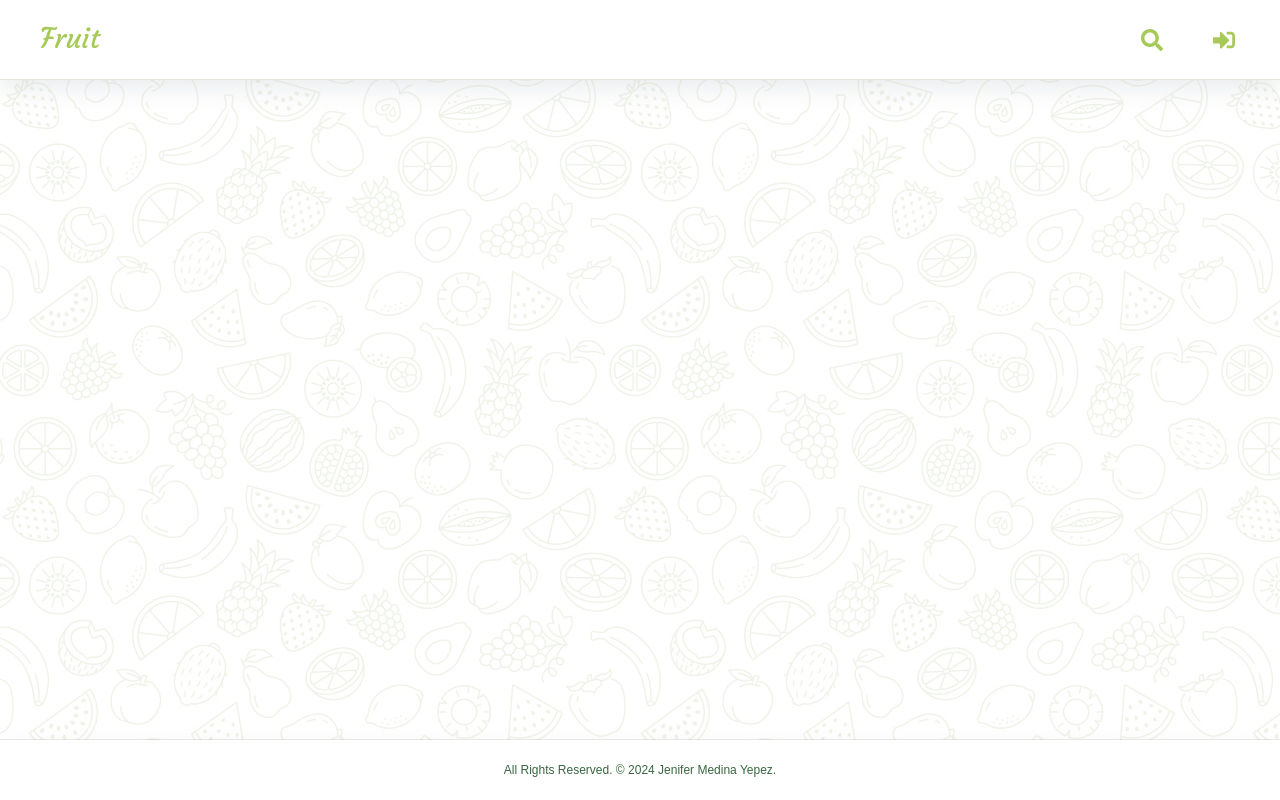
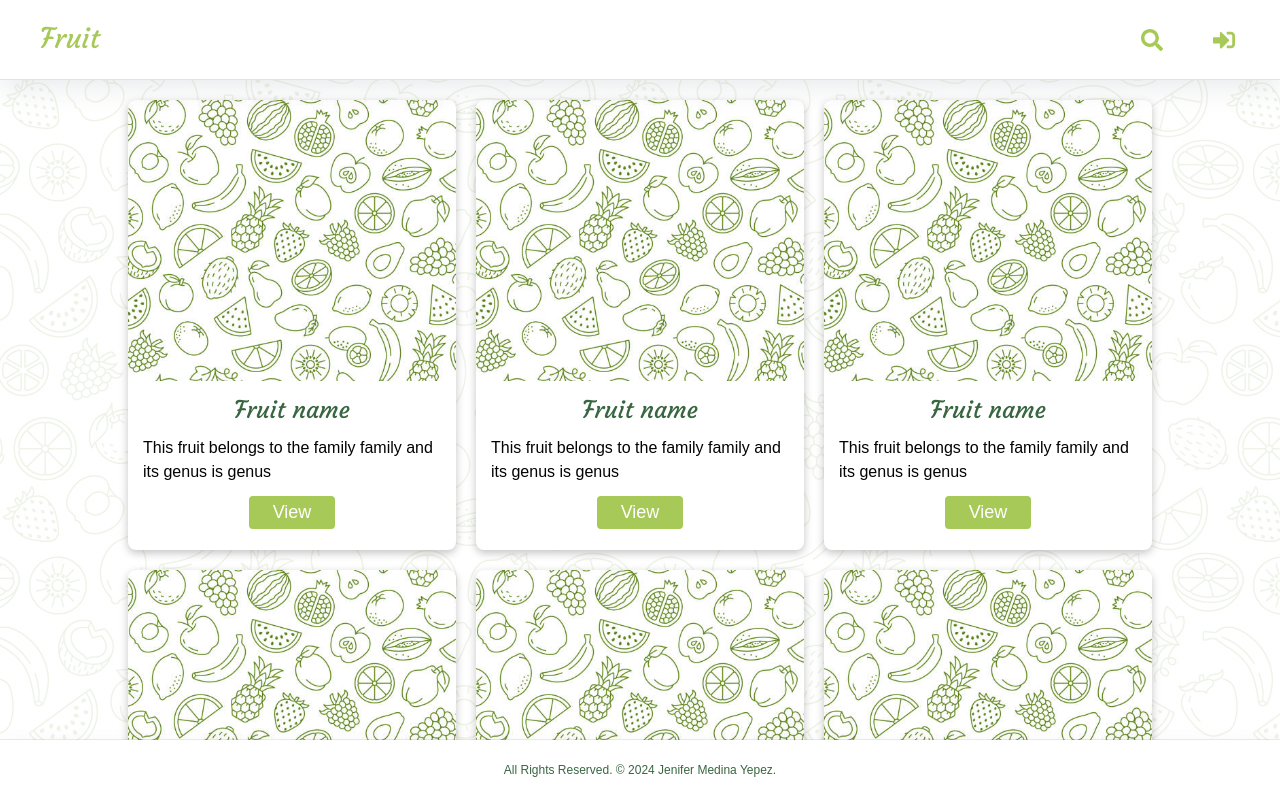
Before and after one commit to Jemeye/fruit-app, a React (Vite) app: page / in a window 1280 px wide. Built offline with nearby package versions, Linux system fonts and the light colour scheme.

Commit message:
Fruit styles

```diff
--- a/src/App.css
+++ b/src/App.css
@@ -27,6 +27,22 @@ p {
   color: var(--font-color);
 }
 
+::-webkit-scrollbar {
+  width: 3px;
+}
+
+::-webkit-scrollbar-thumb {
+  background-color: var(--primary-color)
+}
+
+::-webkit-scrollbar-thumb:hover {
+  background-color: var(--primary-color)
+}
+
+::-webkit-scrollbar-track {
+  background-color: white;
+}
+
 /* header */
 .header-container {
   position: absolute;
@@ -42,7 +58,7 @@ p {
   box-shadow: rgba(149, 157, 165, 0.2) 0px 8px 24px;
   border-bottom: 1px solid var(--background-color);
   background-color: white;
-  z-index: 2;
+  z-index: 3;
 }
 
 .header-container .logo-container {
@@ -118,6 +134,7 @@ p {
   margin-top: 20px;
   box-shadow: rgba(0, 0, 0, 0.05) 0px 6px 24px 0px, rgba(0, 0, 0, 0.08) 0px 0px 0px 1px;
   background-color: white;
+  z-index: 3;
 }
 
 .footer p {
@@ -126,13 +143,13 @@ p {
 }
 
 /* main */
-main{
+main {
   display: flex;
   justify-content: center;
   align-items: center;
   width: 100vw;
   height: 100vh;
-  padding: 0 10%;
+  /* padding: 0 10%; */
   z-index: 1;
 }
 
@@ -148,7 +165,7 @@ main::before {
 }
 
 /* login form */
-.form-container .form-content{
+.form-container .form-content {
   display: grid;
   grid-template-rows: 0.1fr 0.9fr;
   gap: 20px;
@@ -156,7 +173,7 @@ main::before {
   z-index: 2;
 }
 
-.form-container .form-content .form-description{
+.form-container .form-content .form-description {
   display: flex;
   flex-direction: column;
   justify-content: center;
@@ -165,18 +182,18 @@ main::before {
   padding: 5px;
 }
 
-.form-container .form-content .form-description h2{
+.form-container .form-content .form-description h2 {
   font-size: 32px;
   color: var(--primary-color);
 }
 
-.form-container .form-content .form-description p{
+.form-container .form-content .form-description p {
   font-size: 14px;
   color: var(--green);
   font-weight: 500;
 }
 
-.form-container .form-content form{
+.form-container .form-content form {
   display: flex;
   flex-direction: column;
   justify-content: space-around;
@@ -191,18 +208,18 @@ main::before {
   z-index: 2;
 }
 
-.form-container .form-content div{
+.form-container .form-content div {
   width: 100%;
 }
 
-.form-container .form-content p{
+.form-container .form-content p {
   font-weight: bold;
   color: var(--primary-color);
   margin-bottom: 10px;
 }
 
 
-.form-container .form-content form input{
+.form-container .form-content form input {
   height: 50px;
   width: 100%;
   background-color: transparent;
@@ -213,10 +230,10 @@ main::before {
 }
 
 .form-container .form-content form input::placeholder {
-  color:rgb(165, 165, 165);
+  color: rgb(165, 165, 165);
 }
 
-.form-container .form-content form button{
+.form-container .form-content form button {
   height: 50px;
   width: 100%;
   background-color: var(--primary-color);
@@ -228,13 +245,80 @@ main::before {
   cursor: pointer;
 }
 
-.form-container .form-content form button:hover{
+.form-container .form-content form button:hover {
   background-color: var(--green);
   color: white;
 }
 
+/* fruit list */
+.fruit-list {
+  display: grid;
+  grid-template-columns: repeat(auto-fit, minmax(250px, 1fr));
+  gap: 20px;
+  justify-items: center;
+  width: 100%;
+  height: 100%;
+  padding: 80px 10% 50px 10%;
+  overflow: scroll;
+  z-index: 2;
+}
+
+.fruit-card {
+  display: grid;
+  grid-template-columns: 0.4fr 0.6fr;
+  width: 100%;
+  height: 150px;
+  background-color: white;
+  border-radius: 8px;
+  box-shadow: rgba(0, 0, 0, 0.24) 0px 3px 8px;
+}
+
+.fruit-card .fruit-image img {
+  width: 100%;
+  height: 100%;
+  object-fit: cover;
+  border-top-left-radius: 12px;
+  border-bottom-left-radius: 12px;
+}
+
+.fruit-card .fruit-description {
+  display: flex;
+  flex-direction: column;
+  justify-content: center;
+  align-items: flex-start;
+  padding: 10px 15px;
+}
+
+.fruit-card .fruit-description h2 {
+  font-family: "Courgette", cursive;
+  font-size: 18px;
+  color: var(--green);
+  margin-bottom: 4px;
+}
+
+.fruit-card .fruit-description p {
+  font-size: 12px;
+  margin-bottom: 8px;
+}
+
+.fruit-card .fruit-description button {
+  font-size: 14px;
+  color: white;
+  background-color: var(--primary-color);
+  border: none;
+  border-radius: 4px;
+  padding: 8px 12px;
+  cursor: pointer;
+}
+
+.fruit-card .fruit-description button:hover {
+  background-color: var(--green);
+}
+
+
 /* media queries */
 @media (min-width: 481px) and (max-width: 767px) {
+
   /* header */
   .header-container {
     height: 60px;
@@ -254,13 +338,13 @@ main::before {
   }
 
   /* login */
-  .form-container .form-content{
+  .form-container .form-content {
     display: grid;
     grid-template-columns: 1fr 1fr;
     grid-template-rows: 1fr;
   }
 
-  .form-container .form-content .form-description h2{
+  .form-container .form-content .form-description h2 {
     font-size: 40px;
   }
 
@@ -268,13 +352,35 @@ main::before {
     font-size: 16px;
   }
 
-  .form-container .form-content form input, .form-container .form-content form button{
+  .form-container .form-content form input,
+  .form-container .form-content form button {
     height: 50px;
+  }
+
+  /* fruit list */
+  .fruit-card {
+    height: 200px;
+  }
+
+  .fruit-card .fruit-description h2 {
+    font-size: 20px;
+    margin-bottom: 8px;
+  }
+
+  .fruit-card .fruit-description p {
+    font-size: 14px;
+    margin-bottom: 14px;
+  }
+
+  .fruit-card .fruit-description button {
+    font-size: 16px;
+    padding: 8px 14px;
   }
 
 }
 
 @media (min-width: 767px) {
+
   /* header */
   .header-container {
     height: 80px;
@@ -294,15 +400,15 @@ main::before {
   }
 
   /* login */
-  .form-container .form-content .form-description h2{
+  .form-container .form-content .form-description h2 {
     font-size: 48px;
   }
 
-  .form-container .form-content .form-description p{
+  .form-container .form-content .form-description p {
     font-size: 18px;
   }
 
-  .form-container .form-content{
+  .form-container .form-content {
     display: grid;
     grid-template-columns: 1fr 1fr;
     grid-template-rows: 1fr;
@@ -310,17 +416,61 @@ main::before {
     height: 400px;
   }
 
-  .form-container .form-content form{
+  .form-container .form-content form {
     gap: 20px;
   }
 
-  .form-container .form-content form input{
+  .form-container .form-content form input {
     height: 60px;
     padding-left: 10px;
   }
 
-  .form-container .form-content form button{
+  .form-container .form-content form button {
     height: 60px;
   }
 
+  /* fruit list */
+  .fruit-list {
+    grid-template-columns: repeat(auto-fit, minmax(250px, 1fr));
+    padding: 100px 10% 70px 10%;
+  }
+
+  .fruit-card {
+    grid-template-rows: 1fr 0.6fr;
+    grid-template-columns: 1fr;
+    height: 450px;
+  }
+
+  .fruit-card .fruit-image img {
+    border-top-left-radius: 12px;
+    border-top-right-radius: 12px;
+    border-bottom-left-radius: 0;
+  }
+
+  .fruit-card .fruit-description {
+    display: flex;
+    flex-direction: column;
+    justify-content: center;
+    align-items: flex-start;
+    padding: 10px 15px;
+  }
+
+  .fruit-card .fruit-description h2 {
+    font-size: 24px;
+    margin: 0 auto;
+    margin-bottom: 8px;
+  }
+
+  .fruit-card .fruit-description p {
+    font-size: 16px;
+    margin-bottom: 12px;
+  }
+
+  .fruit-card .fruit-description button {
+    font-size: 18px;
+    padding: 6px 24px;
+    margin: 0 auto;
+    margin-bottom: 10px;
+  }
+
 }
--- a/src/App.jsx
+++ b/src/App.jsx
@@ -1,5 +1,6 @@
 import './App.css'
 import Footer from './components/footer'
+import FruitList from './components/fruit-list'
 import Header from './components/header'
 
 function App() {
@@ -8,7 +9,7 @@ function App() {
     <>
       <Header></Header>
       <main>
-
+        <FruitList></FruitList>
       </main>
       <Footer></Footer>
     </>
--- /dev/null
+++ b/src/components/fruit-card.jsx
@@ -0,0 +1,20 @@
+function FruitCard() {
+
+
+    return (
+        <>
+           <div className="fruit-card">
+                <div className="fruit-image">
+                    <img src="src\assets\istockphoto-1194235751-612x612.jpg" alt="Fruit"></img>
+                </div>
+                <div className="fruit-description">
+                    <h2>Fruit name</h2>
+                    <p>This fruit belongs to the family family and its genus is genus</p>
+                    <button>View </button>
+                </div>
+           </div>
+        </>
+    );
+}
+
+export default FruitCard;
--- /dev/null
+++ b/src/components/fruit-list.jsx
@@ -0,0 +1,16 @@
+import FruitCard from "./fruit-card";
+
+function FruitList() {
+
+    return (
+        <>
+            <div className="fruit-list">
+                {[...Array(20)].map((_, index) => (
+                    <FruitCard key={index} />
+                ))}
+            </div>
+        </>
+    );
+}
+
+export default FruitList;
```
